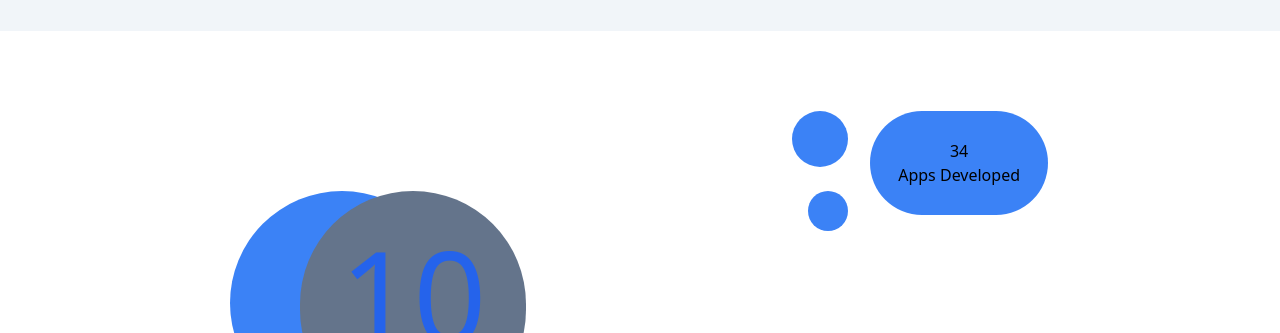
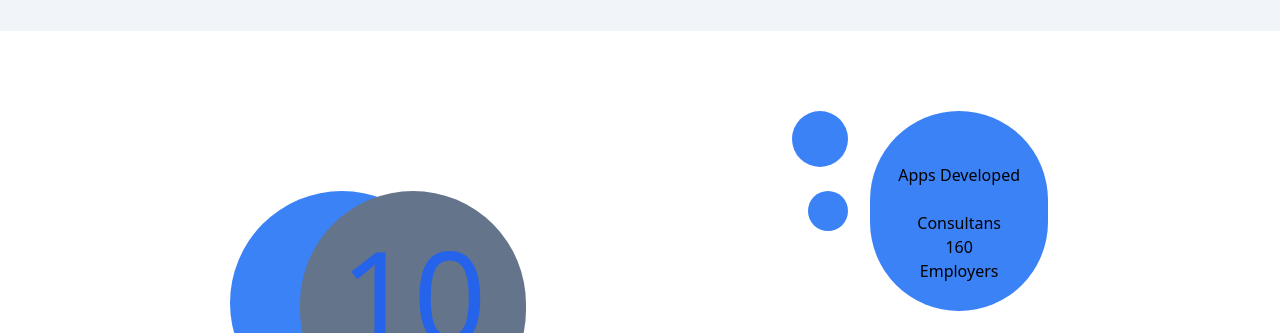
Before and after one commit to kirsten-tay/khoby-web-one, a React (Create React App) app: page / in a window 1280 px wide. Shown: the part 2280-2613 px from the top of the page. Built offline with nearby package versions, Linux system fonts and the light colour scheme.

Commit message:
updated whychooseus

```diff
--- a/src/components/Whychooseus.jsx
+++ b/src/components/Whychooseus.jsx
@@ -73,8 +73,12 @@ const Whychooseus = () => {
                      <div className="absolute rounded-full -top-40 -right-[1000px] bg-blue-500  p-7
                   mx-auto">
                   <div className="grid grid-col-1">
-                  <span>34</span>
+                  <span className="text-blue-500"> 34</span>
                   <span>Аpps Developed</span>
+                  <span className="text-blue-500">140</span>
+                  <span>Consultans</span>
+                  <span>160</span>
+                  <span>Employers</span>
                   </div>
                        </div>
                  </div>
```
